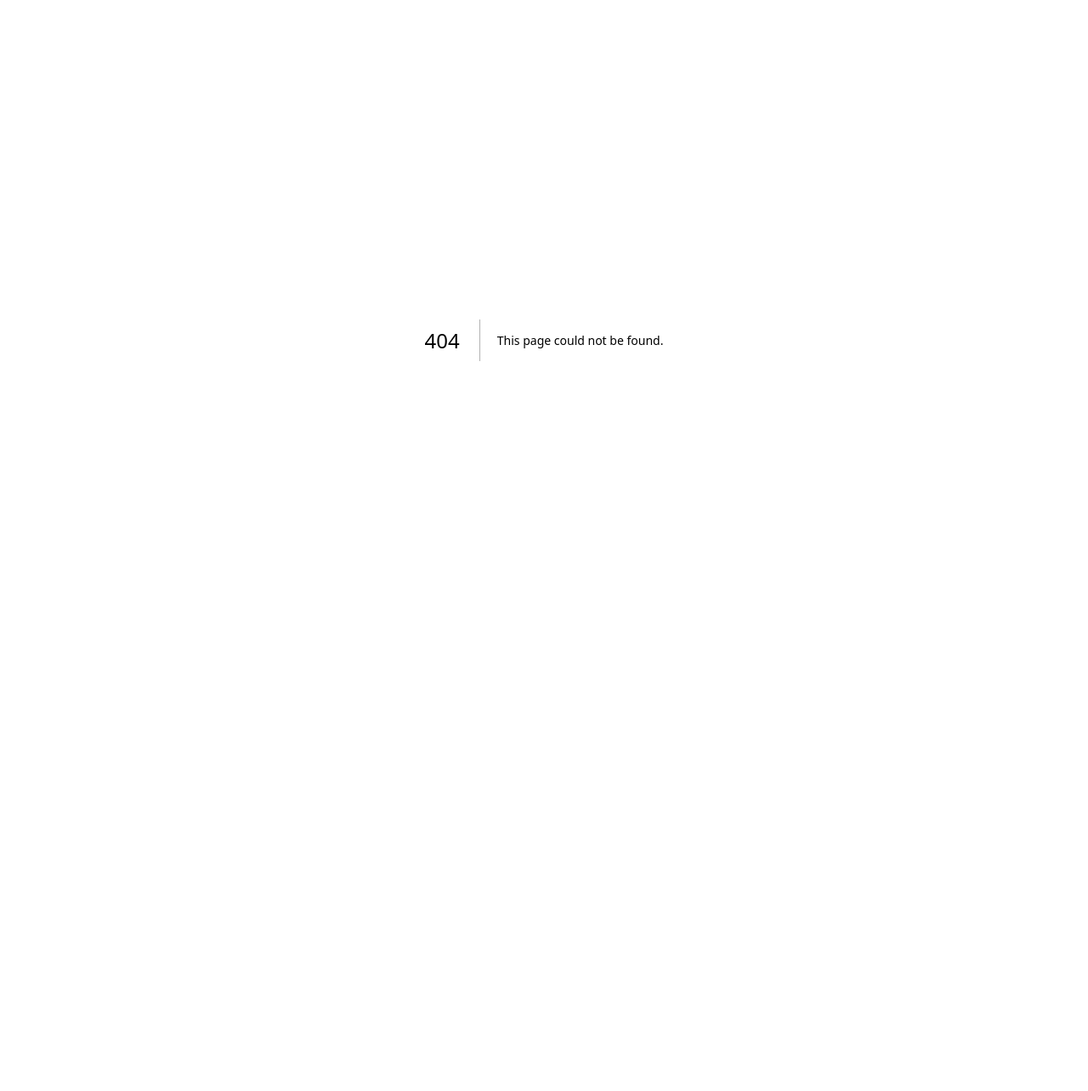
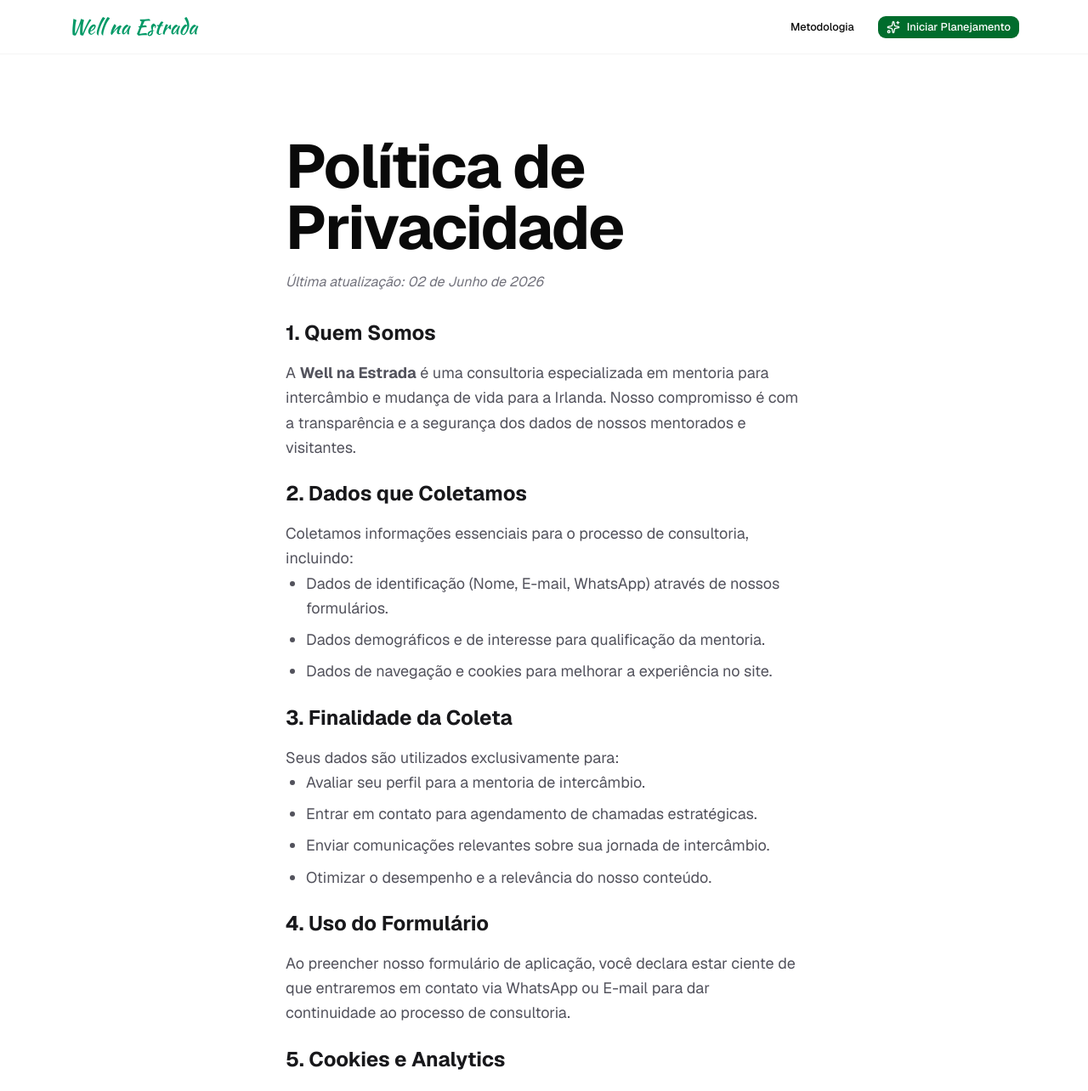
Before and after one commit to felipe-seabra/wellnaestrada.com, a Next.js app: page /politica-de-privacidade in a window 1280 px wide. Before the commit this address had no page. Shown: the top 1284 px of the page at 85% size. Before the commit the page ends 800 px from the top, so only its background shows below. Built offline with nearby package versions, Linux system fonts and the light colour scheme.

Commit message:
fix: implement privacy policy and fix broken navigation links

```diff
--- /dev/null
+++ b/src/app/politica-de-privacidade/page.tsx
@@ -0,0 +1,146 @@
+import { Metadata } from 'next'
+import { Container } from '@/components/shared/container'
+import { Heading } from '@/components/shared/heading'
+import { Navbar } from '@/components/layout/navbar'
+import { Footer } from '@/components/layout/footer'
+
+export const metadata: Metadata = {
+  title: 'Política de Privacidade | Well na Estrada',
+  description:
+    'Conheça nossa política de privacidade e como tratamos seus dados de acordo com a LGPD e GDPR.',
+}
+
+export default function PrivacyPolicyPage() {
+  const lastUpdate = '02 de Junho de 2026'
+
+  return (
+    <div className="flex flex-col min-h-screen">
+      <Navbar />
+      <main className="flex-grow py-24">
+        <Container className="max-w-3xl">
+          <div className="space-y-8">
+            <div className="space-y-4">
+              <Heading level={1} className="text-4xl sm:text-5xl">
+                Política de Privacidade
+              </Heading>
+              <p className="text-zinc-500 italic">
+                Última atualização: {lastUpdate}
+              </p>
+            </div>
+
+            <section className="prose prose-zinc max-w-none space-y-6 text-zinc-600 leading-relaxed text-lg">
+              <div>
+                <h2 className="text-2xl font-bold text-zinc-900 mb-4">
+                  1. Quem Somos
+                </h2>
+                <p>
+                  A <strong>Well na Estrada</strong> é uma consultoria
+                  especializada em mentoria para intercâmbio e mudança de vida
+                  para a Irlanda. Nosso compromisso é com a transparência e a
+                  segurança dos dados de nossos mentorados e visitantes.
+                </p>
+              </div>
+
+              <div>
+                <h2 className="text-2xl font-bold text-zinc-900 mb-4">
+                  2. Dados que Coletamos
+                </h2>
+                <p>
+                  Coletamos informações essenciais para o processo de
+                  consultoria, incluindo:
+                </p>
+                <ul className="list-disc pl-6 space-y-2">
+                  <li>
+                    Dados de identificação (Nome, E-mail, WhatsApp) através de
+                    nossos formulários.
+                  </li>
+                  <li>
+                    Dados demográficos e de interesse para qualificação da
+                    mentoria.
+                  </li>
+                  <li>
+                    Dados de navegação e cookies para melhorar a experiência no
+                    site.
+                  </li>
+                </ul>
+              </div>
+
+              <div>
+                <h2 className="text-2xl font-bold text-zinc-900 mb-4">
+                  3. Finalidade da Coleta
+                </h2>
+                <p>Seus dados são utilizados exclusivamente para:</p>
+                <ul className="list-disc pl-6 space-y-2">
+                  <li>Avaliar seu perfil para a mentoria de intercâmbio.</li>
+                  <li>
+                    Entrar em contato para agendamento de chamadas estratégicas.
+                  </li>
+                  <li>
+                    Enviar comunicações relevantes sobre sua jornada de
+                    intercâmbio.
+                  </li>
+                  <li>
+                    Otimizar o desempenho e a relevância do nosso conteúdo.
+                  </li>
+                </ul>
+              </div>
+
+              <div>
+                <h2 className="text-2xl font-bold text-zinc-900 mb-4">
+                  4. Uso do Formulário
+                </h2>
+                <p>
+                  Ao preencher nosso formulário de aplicação, você declara estar
+                  ciente de que entraremos em contato via WhatsApp ou E-mail
+                  para dar continuidade ao processo de consultoria.
+                </p>
+              </div>
+
+              <div>
+                <h2 className="text-2xl font-bold text-zinc-900 mb-4">
+                  5. Cookies e Analytics
+                </h2>
+                <p>
+                  Utilizamos ferramentas de análise (como Google Analytics) para
+                  entender como os usuários interagem com nosso site. Isso nos
+                  ajuda a oferecer uma experiência mais fluida e personalizada.
+                  Você pode gerenciar as preferências de cookies em seu
+                  navegador.
+                </p>
+              </div>
+
+              <div>
+                <h2 className="text-2xl font-bold text-zinc-900 mb-4">
+                  6. Armazenamento e Segurança
+                </h2>
+                <p>
+                  Seus dados são armazenados em servidores seguros com
+                  criptografia e acesso restrito apenas a membros autorizados da
+                  equipe Well na Estrada. Não compartilhamos, vendemos ou
+                  alugamos seus dados para terceiros.
+                </p>
+              </div>
+
+              <div>
+                <h2 className="text-2xl font-bold text-zinc-900 mb-4">
+                  7. Seus Direitos (LGPD/GDPR)
+                </h2>
+                <p>Você tem o direito de solicitar a qualquer momento:</p>
+                <ul className="list-disc pl-6 space-y-2">
+                  <li>Acesso aos seus dados sob nosso controle.</li>
+                  <li>A correção de dados incompletos ou inexatos.</li>
+                  <li>A remoção definitiva de seus dados de nossa base.</li>
+                </ul>
+                <p className="mt-4">
+                  Para qualquer solicitação de privacidade, entre em contato
+                  através do e-mail: <strong>contato@wellnaestrada.com</strong>.
+                </p>
+              </div>
+            </section>
+          </div>
+        </Container>
+      </main>
+      <Footer />
+    </div>
+  )
+}
--- a/src/components/layout/footer.tsx
+++ b/src/components/layout/footer.tsx
@@ -1,16 +1,19 @@
+'use client'
+
 import Link from 'next/link'
 import { Camera, Mail } from 'lucide-react'
 import { Container } from '@/components/shared/container'
+import { NAVIGATION } from '@/lib/constants/navigation'
 
 export const Footer = () => {
   const currentYear = new Date().getFullYear()
 
   const quickLinks = [
-    { label: 'Início', href: '/' },
-    { label: 'Como Funciona', href: '#sobre' },
-    { label: 'Benefícios', href: '/' },
-    { label: 'Formulário de Aplicação', href: '#' },
-    { label: 'Política de Privacidade', href: '#' },
+    { label: 'Início', href: NAVIGATION.home },
+    { label: 'Como Funciona', href: NAVIGATION.about },
+    { label: 'Benefícios', href: NAVIGATION.home },
+    { label: 'Formulário de Aplicação', href: NAVIGATION.application },
+    { label: 'Política de Privacidade', href: NAVIGATION.privacy },
   ]
 
   return (
@@ -19,7 +22,7 @@ export const Footer = () => {
         <div className="grid grid-cols-1 md:grid-cols-4 gap-12 md:gap-8">
           {/* Brand Column */}
           <div className="md:col-span-2 space-y-6">
-            <Link href="/" className="inline-block">
+            <Link href={NAVIGATION.home} className="inline-block">
               <span className="font-brand text-3xl text-emerald-500">
                 Well na Estrada
               </span>
@@ -38,6 +41,12 @@ export const Footer = () => {
                 <li key={link.label}>
                   <Link
                     href={link.href}
+                    onClick={(e) => {
+                      if (link.href === NAVIGATION.application) {
+                        e.preventDefault()
+                        window.scrollTo({ top: 0, behavior: 'smooth' })
+                      }
+                    }}
                     className="hover:text-emerald-500 transition-colors"
                   >
                     {link.label}
@@ -53,7 +62,7 @@ export const Footer = () => {
             <ul className="space-y-4">
               <li>
                 <a
-                  href="https://instagram.com/wellnaestrada"
+                  href={NAVIGATION.instagram}
                   target="_blank"
                   rel="noopener noreferrer"
                   className="flex items-center gap-3 hover:text-emerald-500 transition-colors group"
@@ -64,7 +73,7 @@ export const Footer = () => {
               </li>
               <li>
                 <a
-                  href="mailto:contato@wellnaestrada.com"
+                  href={NAVIGATION.email}
                   className="flex items-center gap-3 hover:text-emerald-500 transition-colors group"
                 >
                   <Mail className="w-5 h-5 text-zinc-500 group-hover:text-emerald-500" />
--- a/src/components/layout/navbar.tsx
+++ b/src/components/layout/navbar.tsx
@@ -1,14 +1,17 @@
+'use client'
+
 import Link from 'next/link'
 import { Sparkles } from 'lucide-react'
 import { buttonVariants } from '@/components/ui/button'
 import { Container } from '@/components/shared/container'
+import { NAVIGATION } from '@/lib/constants/navigation'
 
 export const Navbar = () => {
   return (
     <nav className="sticky h-16 inset-x-0 top-0 z-50 w-full border-b border-border/40 bg-background/60 backdrop-blur-lg transition-all">
       <Container>
         <div className="flex h-16 items-center justify-between">
-          <Link href="/" className="flex z-40 items-center gap-2">
+          <Link href={NAVIGATION.home} className="flex z-40 items-center gap-2">
             <span className="font-brand text-2xl text-emerald-600">
               Well na Estrada
             </span>
@@ -16,7 +19,7 @@ export const Navbar = () => {
 
           <div className="hidden items-center space-x-4 sm:flex">
             <Link
-              href="#metodologia"
+              href={NAVIGATION.about}
               className={buttonVariants({
                 variant: 'ghost',
                 size: 'sm',
@@ -25,7 +28,7 @@ export const Navbar = () => {
               Metodologia
             </Link>
             <Link
-              href="#"
+              href={NAVIGATION.home}
               onClick={(e) => {
                 e.preventDefault()
                 window.scrollTo({ top: 0, behavior: 'smooth' })
--- /dev/null
+++ b/src/lib/constants/navigation.ts
@@ -0,0 +1,9 @@
+export const NAVIGATION = {
+  home: '/',
+  about: '#sobre',
+  benefits: '#beneficios',
+  privacy: '/politica-de-privacidade',
+  application: '#application-form',
+  instagram: 'https://instagram.com/wellnaestrada',
+  email: 'mailto:contato@wellnaestrada.com',
+} as const
```
Also changed, not shown: 1 other file (tests, documents, lock files or other folders).
